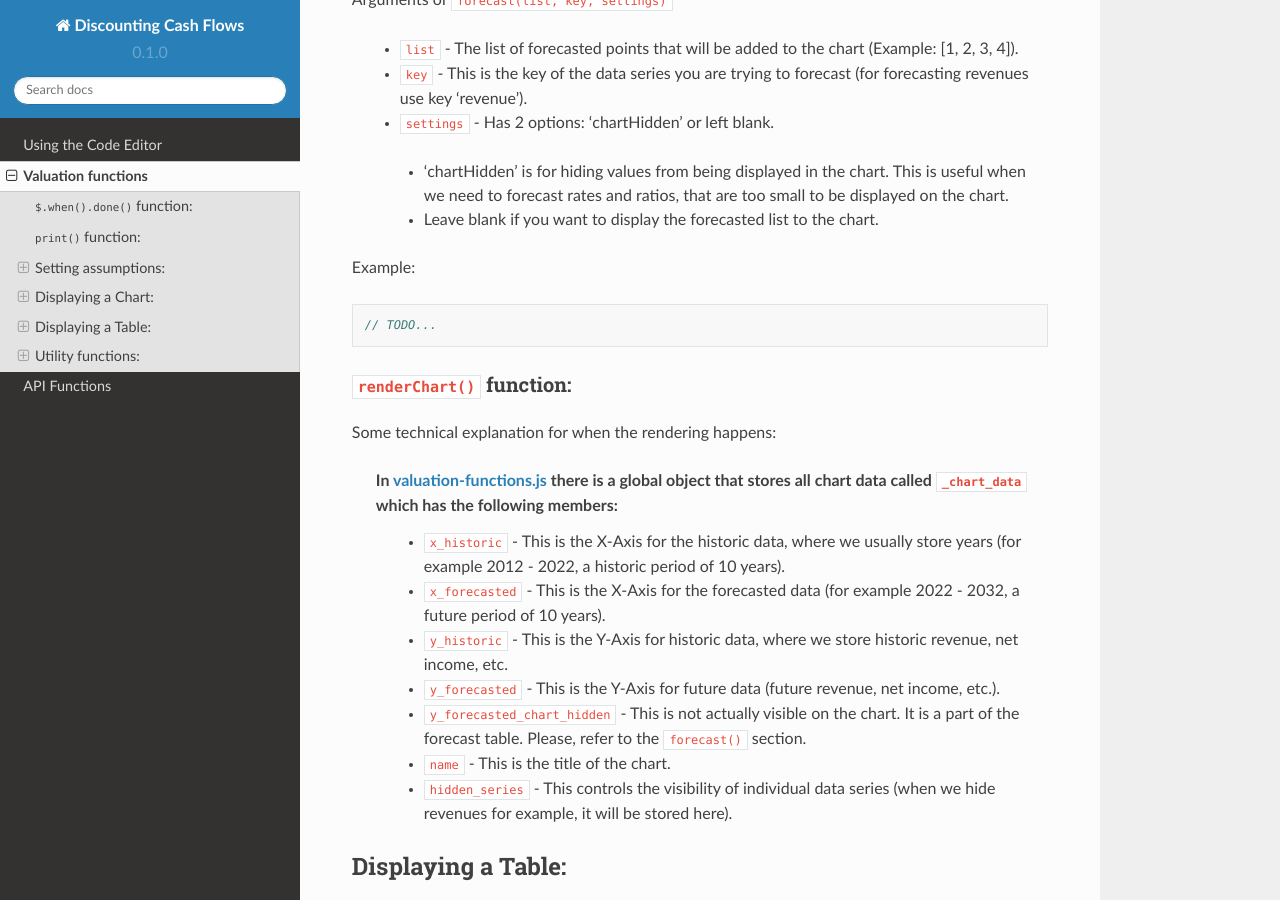
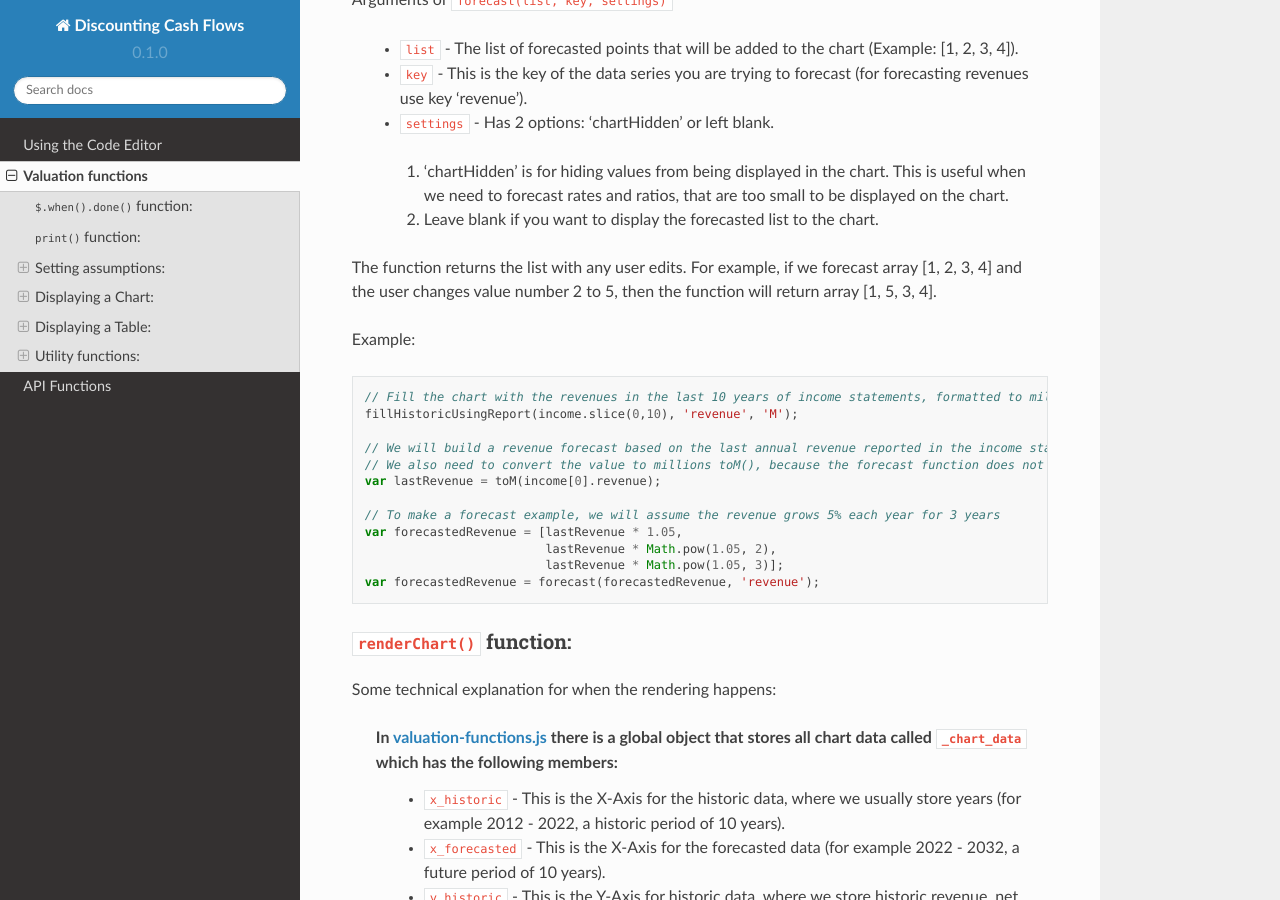
Before and after one commit to DiscountingCashFlows/readthedocs, a Sphinx documentation site: the page built from docs/source/functions.rst, in a window 1280 px wide and 900 px high, scrolled down 5596 px. Built offline with Sphinx 7.4.7 and the Read the Docs theme 2.0.0, drawn with Linux system fonts in a browser that asks for light colours.

Commit message:
Update functions.rst

```diff
--- a/docs/source/functions.rst
+++ b/docs/source/functions.rst
@@ -182,11 +182,11 @@ Arguments of ``fillHistoricUsingReport(report, key, measure)``
 
  * ``measure`` - Has 3 options: 'M', 'K' or left blank.
 
-  * Use 'M' when you want to format the numbers to millions (divide by 1,000,000).
+  #. Use 'M' when you want to format the numbers to millions (divide by 1,000,000).
 
-  * Use 'K'when you want to format the numbers to thosands (divide by 1,000).
+  #. Use 'K'when you want to format the numbers to thosands (divide by 1,000).
 
-  * Leave blank when you don't want any number formatting.
+  #. Leave blank when you don't want any number formatting.
 
 Example:
 
@@ -250,15 +250,28 @@ Arguments of ``forecast(list, key, settings)``
 
  * ``settings`` - Has 2 options: 'chartHidden' or left blank.
 
-  * 'chartHidden' is for hiding values from being displayed in the chart. This is useful when we need to forecast rates and ratios, that are too small to be displayed on the chart.
+  #. 'chartHidden' is for hiding values from being displayed in the chart. This is useful when we need to forecast rates and ratios, that are too small to be displayed on the chart.
 
-  * Leave blank if you want to display the forecasted list to the chart.
+  #. Leave blank if you want to display the forecasted list to the chart.
+
+The function returns the list with any user edits. For example, if we forecast array [1, 2, 3, 4] and the user changes value number 2 to 5, then the function will return array [1, 5, 3, 4].
 
 Example:
 
 .. code-block:: javascript
 
- // TODO...
+ // Fill the chart with the revenues in the last 10 years of income statements, formatted to millions
+ fillHistoricUsingReport(income.slice(0,10), 'revenue', 'M');
+
+ // We will build a revenue forecast based on the last annual revenue reported in the income statement
+ // We also need to convert the value to millions toM(), because the forecast function does not support number formatting
+ var lastRevenue = toM(income[0].revenue);
+
+ // To make a forecast example, we will assume the revenue grows 5% each year for 3 years
+ var forecastedRevenue = [lastRevenue * 1.05,
+                          lastRevenue * Math.pow(1.05, 2),
+                          lastRevenue * Math.pow(1.05, 3)];
+ var forecastedRevenue = forecast(forecastedRevenue, 'revenue');
 
 ``renderChart()`` function:
 ***************************
```
